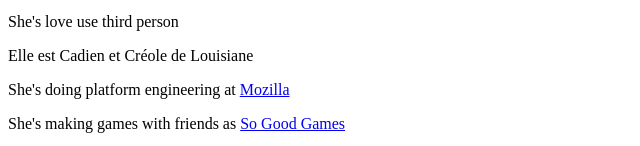
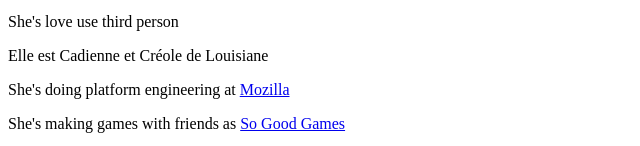
Before and after one commit to amychurchwell/futch, a Gatsby site: page /about in a window 1280 px wide. Shown: the part 930-1076 px from the top of the page, 0-640 px from the left. Built offline with nearby package versions, Linux system fonts and the light colour scheme; Gatsby itself is replaced by a stand-in of ours.

Commit message:
Update about.js
i'm an idiot and can't gender myself correctly i guess

```diff
--- a/src/pages/about.js
+++ b/src/pages/about.js
@@ -10,7 +10,7 @@ export default () => (
       <p>She's lesbians</p>
       <p>She's a huge fan of dogs</p>
       <p>She's love use third person</p>
-      <p>Elle est Cadien et Créole de Louisiane</p>
+      <p>Elle est Cadienne et Créole de Louisiane</p>
       <p>
         She's doing platform engineering at{' '}
         <a href="https://www.mozilla.org">Mozilla</a>
```
